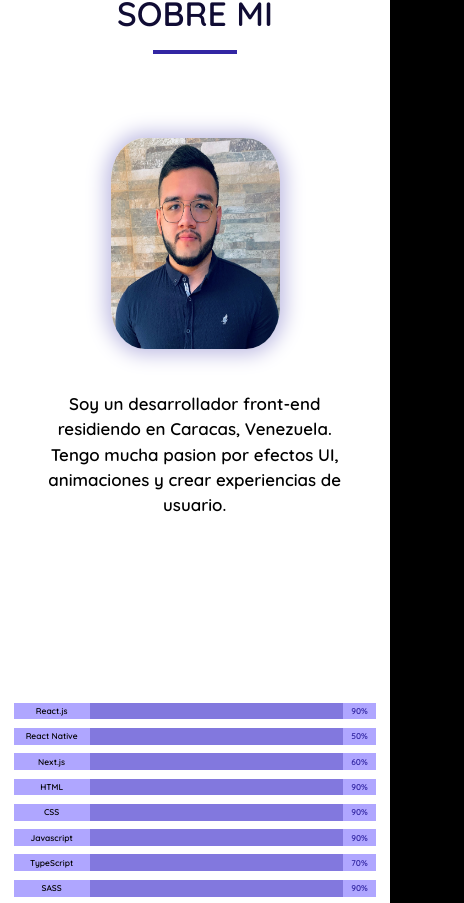
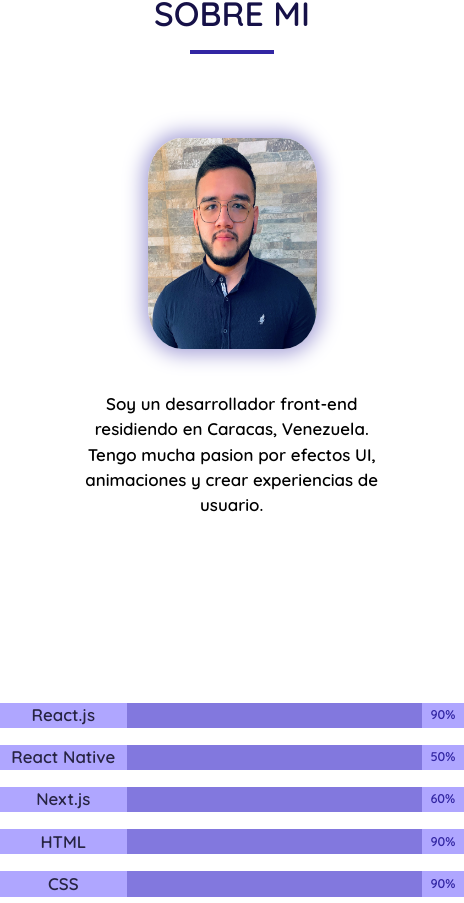
Before and after one commit to jdbm69/Portafolio, a React (Create React App) app: page / in a window 390 px wide. Shown: the part 1087-1990 px from the top of the page, 464 px wide, since content can reach past the window. Built offline with nearby package versions, Linux system fonts and the light colour scheme.

Commit message:
cambios tres

```diff
--- a/src/styles/components/_skills.scss
+++ b/src/styles/components/_skills.scss
@@ -16,6 +16,7 @@
             h4 {
                 font-size: 3vh;
                 color: black;
+                animation: shadowName 2s infinite linear;
             }
         }
         .barras {
@@ -87,6 +88,12 @@
     100% {transform: rotate(-359deg);}
 }
 
+@keyframes shadowName {
+    0% {color: rgb(0, 0, 0);}
+    50% {color: rgb(88, 81, 150);}
+    100% {color: rgb(0, 0, 0);}
+}
+
 @keyframes shadowSkills {
     0% {box-shadow: 0 0 20px 5px rgb(255, 255, 255);}
     50% {box-shadow: 0 0 20px 5px rgb(50, 38, 163);}
@@ -95,26 +102,26 @@
 
 @media only screen and (max-width: 600px) {
     .container_skills {
-        gap: 1vh;
+        gap: 2vh;
         .skill {
             gap: 1vh;
-            height: 2vh;
+            height: 3vh;
             padding-left: 1vh;
             padding-right: 1vh;
             .nombre {
-                width: 7vh;
+                width: 13vh;
                 h4 {
-                    font-size: 1vh;
-                    padding-top: 0.4vh;
+                    font-size: 2vh;
+                    padding-top: 0.3vh;
                 }
             }
             .barras {
-                width: 30vh;
-                height: 2vh;
+                width: 35vh;
+                height: 3vh;
 
             }
             p {
-                font-size: 1vh;
+                font-size: 1.5vh;
                 padding-top: 0.3vh;
             }
         }
```
